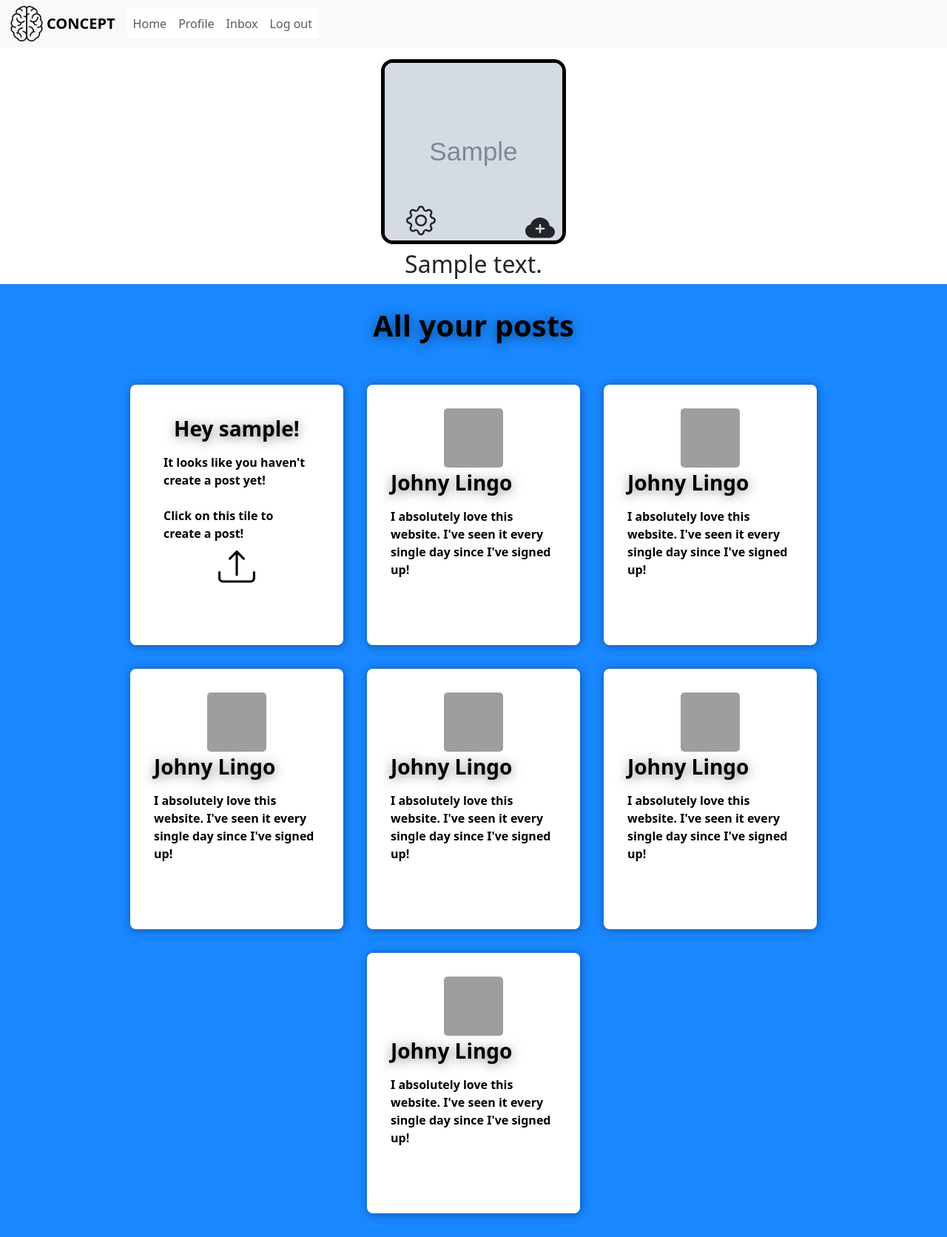
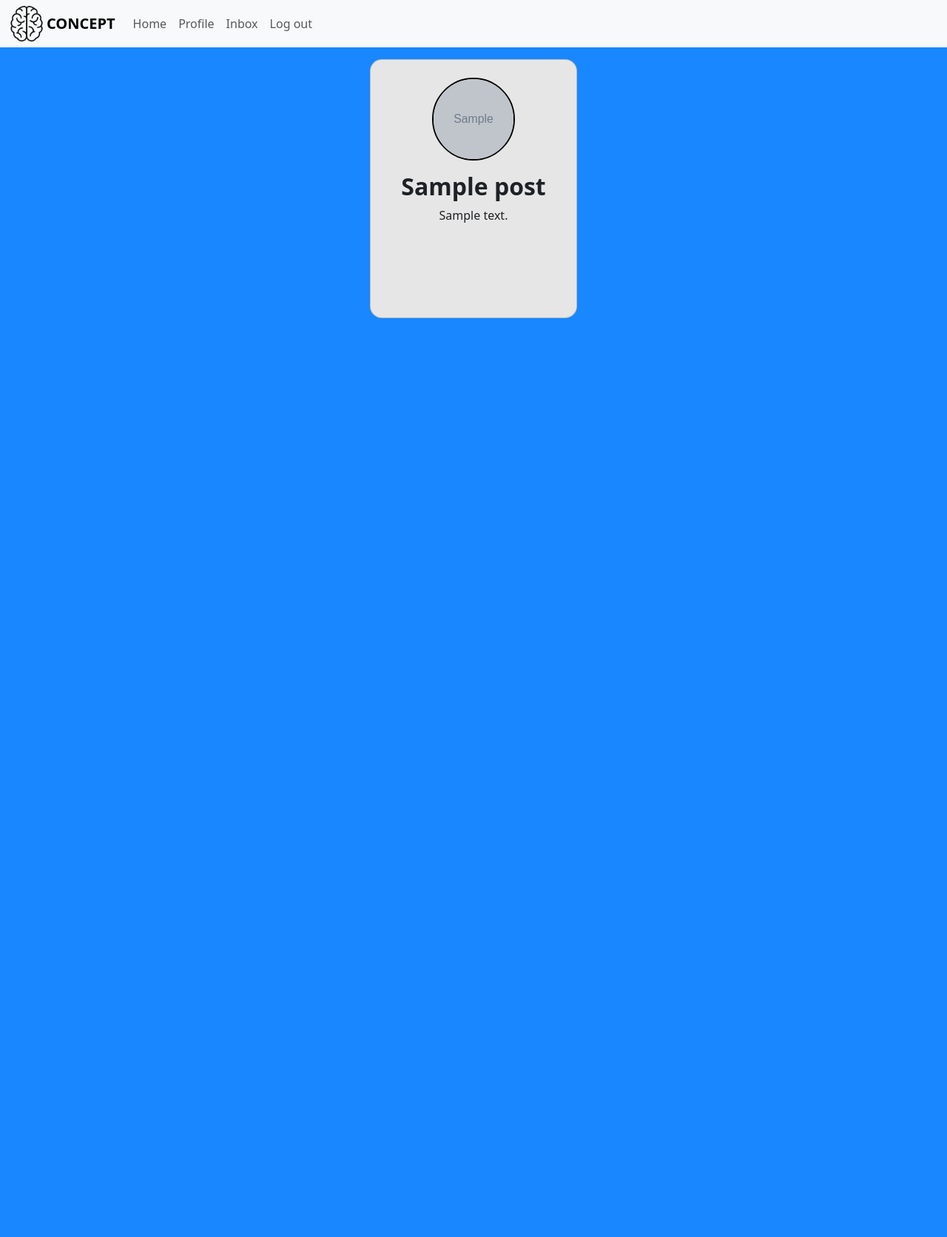
Before and after one commit to brandonoregan/concept, a Django app: page /profiles/profile in a window 1280 px wide. Shown: the whole page at 74% size. After the commit the page ends 430 px from the top, so only its background shows below. Run offline with Django 4.2, Linux system fonts and the light colour scheme; a user stored in the database is signed in; tables that the repository leaves empty hold one stand-in row (values such as "Sample post"); grey boxes marked "Sample" are stand-in pictures; some libraries are stand-ins or nearby versions; some web fonts are replaced; grey boxes are pictures that could not be loaded.

Commit message:
add re-style profile page, not complete

```diff
--- a/apps/profiles/static/profiles/css/profiles.css
+++ b/apps/profiles/static/profiles/css/profiles.css
@@ -1,14 +1,16 @@
-/* edit_profiles.html */
-/* edit_profiles.html */
+body {
+    background-color: var(--primary-blue);
+}
+
+.navbar {
+    background-color: white;
+}
 
 /* Profile picture container */
 .profilePicContainer {
-    width: 250px;
-    height: 250px;
     overflow: hidden;
     position: relative;
     border-radius: 1rem;
-    border: 5px solid black;
 }
 
 /* Profile picture container inner image */
@@ -21,15 +23,15 @@
 .editProfileForm {
     position: absolute;
     z-index: 999;
-    bottom: -.7rem;
-    right: -.2rem;
+    bottom: -1rem;
+    right: -1rem;
 }
 
 .editSettingsForm {
     position: absolute;
     z-index: 999;
-    bottom: 0;
-    left: 1rem;
+    bottom: .5rem;
+    left: .5rem;
 }
 
 .custom-file-upload {
@@ -40,107 +42,83 @@
     border-radius: 4px;
 }
 
-.topSection {
-    /* background-color: lightgray; */
+#userPosts {
+    max-width: 1100px;
+    width: 100%;
+    display: flex;
+    justify-content: center;
+    font-weight: 700;
+    flex-wrap: wrap;
 }
 
-/* Reviews Section */
-/* Reviews Section */
+.rowContainer {
+    display: flex;
+    justify-content: center;
+}
 
-.post {
+.cardContainer {
+    max-width: 280px;
+    max-height: 350px;
+    margin: 1rem;
+}
+
+.cardContainer button {
+    border: none;
+    background-color: transparent;
+    margin: 0;
+    padding: 0;
+}
+
+.card {
+    flex: 1;
+    background: white;
+    width: 280px;
+    min-width: 280px;
+    height: 350px;
+    text-align: center;
+    padding: 1.5rem 1rem 1rem 1rem;
+    border-radius: 1em;
+    filter: brightness(.9);
     display: flex;
     flex-direction: column;
     align-items: center;
-    text-align: center;
-    text-decoration: none;
-    color: black;
-    transition: all 0.2s ease;
-    padding: 2rem;
+    justify-content: start;
 }
 
-.post:hover,
-.post:active {
-    border-radius: .5rem;
+
+
+.aboutText {
+    max-height: 100%;
+    overflow: hidden;
+    text-overflow: ellipsis;
 }
 
-.post img{
-    width: 5rem;
-    height: 5rem;
-    object-fit: cover;
-    border-radius: 5px;
+.card h2 {
+    text-align: center;
+    font-weight: 900;
+    /* text-shadow: 0 2px 5px rgba(0,0,0,0.5); */
 }
 
-.rating img {
-    height: 3rem;
-    width: 3rem;
+.card.highlight {
+filter: brightness(1)
 }
 
-.post h3 {
-    margin: 0.25rem 0;
-    font-weight: 900;
-    text-shadow: 0 2px 15px rgba(0,0,0,0.5);
-    text-align: left;
+
+.image-container {
+    width: 7rem;
+    height: 7rem;
+    min-height: 7rem;
+    max-height: 7rem;
+    /* position: relative; */
+    /* background-size: cover; */
     margin-bottom: 1rem;
+    border-radius: 50%;
+    border: 2px solid black;
+    }
+
+.image-container img {
+    border-radius: 50%;
+    height: 100%;
+    width: 100%;
+    object-fit: cover;
 }
-
-.post p {
-    text-align: left;
-    font-weight: 700;
-    font-family: 1.5rem;
-    margin: 0;
-}
-
-#userPosts {
-    background-color: var(--primary-blue);
-    padding: 2rem;
-    /* width: 100%; */
-    display: flex;
-    justify-content: center;
-    flex-direction: column;
-    font-weight: 700;
-}
-
-#userPosts h2 {
-    text-align: center;
-    font-weight: 900;
-    text-shadow: 0 2px 15px rgba(0,0,0,0.5);
-}
-
-#userPosts ul {
-    list-style: none;
-    margin: 0;
-    padding: 0;
-    display: flex;
-    justify-content: center;
-    flex-wrap: wrap;
-    gap: 2rem;
-}
-
-#userPosts li {
-    box-shadow: 1px 1px 12px rgba(0, 0, 0, 0.4);
-    border-radius: .5rem;
-    width: 18rem;
-    min-width: 18rem;
-    max-width: 18rem;
-    height: 22rem;
-    overflow: hidden;
-}
-
-.reviewsTitle {
-    font-size: 2.5rem;
-    color: black;
-    font-weight: 900;
-    text-shadow: 0 2px 10px rgba(0,0,0,0.2);
-}
-
-.userPostSection {
-    /* background-color: var(--primary-blue); */
-}
-
-li {
-    background-color: white;
-}
-
-li:hover {
-    transform: scale(1.1);
-}
--- a/apps/profiles/templates/profiles/includes/post.html
+++ b/apps/profiles/templates/profiles/includes/post.html
@@ -1,11 +1,19 @@
 {% load static %}
 
-<li>
-    <div class="post">
-            <img src="{% static 'images/brandon.jpg' %}" class="postImage">
-            <div class="post__content">
-                <h3>Johny Lingo</h3>
-                <p>I absolutely love this website. I've seen it every single day since I've signed up! </p>
+<div class="cardContainer">
+    <form class="" action="{% if post.id is not None %}{% url 'post_single' post_id=post.id %}{% else %}{% endif %}" method="GET">
+        <button type="submit" class="">
+            <div class="card">
+                <div class="image-container">
+                    {% if post.post_image %}
+                        <img src="{{ post.post_image.url }}" alt="Post Image">
+                    {% else %}
+                        <img src="{% static 'images/no-image.jpg' %}" alt="No image available">
+                    {% endif %}
+                </div>
+                <h2>{{ post.title }}</h2>
+                <p class="aboutText">{{ post.about }}</p>
             </div>
-    </div>
-</li>
+        </button>
+    </form>
+</div>
--- a/apps/profiles/templates/profiles/profile.html
+++ b/apps/profiles/templates/profiles/profile.html
@@ -14,86 +14,18 @@
 
 {% block content %}
 <div class="container-fluid">
-    <div class="row topSection">
-        <div class="col d-flex justify-content-center mt-3 mb-2">
-            <div class="profilePicContainer position-relative">
-                {% if profile_picture is not None %}
-                    <img class="profilePic" src="{{ profile_picture.url }}" alt="Profile Picture">
-                <!-- If user does not have a display picture -->
-                {% else %}
-                    <svg
-                        xmlns="http://www.w3.org/2000/svg"
-                        width="135"
-                        height="135"
-                        fill="currentColor"
-                        class="bi bi-person-circle"
-                        viewBox="0 0 16 16"
-                    >
-                        <path d="M11 6a3 3 0 1 1-6 0 3 3 0 0 1 6 0z" />
-                        <path
-                        fill-rule="evenodd"
-                        d="M0 8a8 8 0 1 1 16 0A8 8 0 0 1 0 8zm8-7a7 7 0 0 0-5.468 11.37C3.242 11.226 4.805 10 8 10s4.757 1.225 5.468 2.37A7 7 0 0 0 8 1z"
-                        />
-                    </svg>
-                {% endif %}
-                <!-- Profile and Bio Button -->
-                <form class="editProfileForm" method="get" action="{% url 'edit_profile' %}">
-                    <button class="btn" type="submit">
-                        <svg xmlns="http://www.w3.org/2000/svg" width="40" height="40" fill="currentColor" class="bi bi-cloud-plus-fill" viewBox="0 0 16 16">
-                        <path d="M8 2a5.53 5.53 0 0 0-3.594 1.342c-.766.66-1.321 1.52-1.464 2.383C1.266 6.095 0 7.555 0 9.318 0 11.366 1.708 13 3.781 13h8.906C14.502 13 16 11.57 16 9.773c0-1.636-1.242-2.969-2.834-3.194C12.923 3.999 10.69 2 8 2m.5 4v1.5H10a.5.5 0 0 1 0 1H8.5V10a.5.5 0 0 1-1 0V8.5H6a.5.5 0 0 1 0-1h1.5V6a.5.5 0 0 1 1 0"/></svg>
-                    </button>
-                </form>
-                <!-- Settings Wheel Button -->
-                {% include 'profiles/includes/profile_settings_form.html' %}
-            </div>
-        </div>
-        <h2 class="text-center ">{{ current_user.profile.bio }}</h2>
-    </div>
-    <div class="row userPostSection">
+    <!-- Will be main page row -->
+    <div class="row rowContainer">
         <div class="col" id="userPosts">
-                <!-- TODO -- Write function that changes the title of all your posts deoending on who is visting the page. -->
-                <h2 class="reviewsTitle">All your posts</h2>
-                <ul class="mt-md-5">
-                    <li>
-                        <form action="{% url 'post_create' %}" method="get" class="">
-                            <button type="submit" class="btn">
-                                <div class="post">
-                                        <h3>Hey {{ current_user }}!</h3>
-                                        <p>It looks like you haven't create a post yet! <br><br> Click on this tile to create a post!<p>
-                                        <svg xmlns="http://www.w3.org/2000/svg" width="50" height="50" fill="currentColor" class="bi bi-upload mt-2 " viewBox="0 0 16 16">
-                                            <path d="M.5 9.9a.5.5 0 0 1 .5.5v2.5a1 1 0 0 0 1 1h12a1 1 0 0 0 1-1v-2.5a.5.5 0 0 1 1 0v2.5a2 2 0 0 1-2 2H2a2 2 0 0 1-2-2v-2.5a.5.5 0 0 1 .5-.5"/>
-                                            <path d="M7.646 1.146a.5.5 0 0 1 .708 0l3 3a.5.5 0 0 1-.708.708L8.5 2.707V11.5a.5.5 0 0 1-1 0V2.707L5.354 4.854a.5.5 0 1 1-.708-.708z"/>
-                                          </svg>
-                                </div>
-                            </button>
-                        </form>
-                    </li>
-                    {% if user_posts %}
-                        {% for post in user_posts %}
-                        {% include 'profiles/includes/post.html' %}
-                        {% endfor %}
-                    {% else %}
-                    <li>
-                        <form action="{% url 'post_create' %}" method="get" class="">
-                            <button type="submit" class="btn">
-                                <div class="post">
-                                        <h3>Hey {{ current_user }}!</h3>
-                                        <p>It looks like you haven't create a post yet! <br><br> Click on this tile to create a post!<p>
-                                        <svg xmlns="http://www.w3.org/2000/svg" width="50" height="50" fill="currentColor" class="bi bi-upload mt-2 " viewBox="0 0 16 16">
-                                            <path d="M.5 9.9a.5.5 0 0 1 .5.5v2.5a1 1 0 0 0 1 1h12a1 1 0 0 0 1-1v-2.5a.5.5 0 0 1 1 0v2.5a2 2 0 0 1-2 2H2a2 2 0 0 1-2-2v-2.5a.5.5 0 0 1 .5-.5"/>
-                                            <path d="M7.646 1.146a.5.5 0 0 1 .708 0l3 3a.5.5 0 0 1-.708.708L8.5 2.707V11.5a.5.5 0 0 1-1 0V2.707L5.354 4.854a.5.5 0 1 1-.708-.708z"/>
-                                          </svg>
-                                </div>
-                            </button>
-                        </form>
-                    </li>
-                    {% endif %}
-                    {% include 'profiles/includes/post.html' %}
-                    {% include 'profiles/includes/post.html' %}
-                    {% include 'profiles/includes/post.html' %}
-                    {% include 'profiles/includes/post.html' %}
-                    {% include 'profiles/includes/post.html' %}
-                </ul>
+            {% if user_posts %}
+                    {% for post in user_posts %}
+                        {% if forloop.counter == 2 %}
+                            {% include 'profiles/includes/profile_card.html' %}
+                        {% else %}
+                            {% include 'profiles/includes/post.html' %}
+                        {% endif %}
+                    {% endfor %}
+            {% endif %}
         </div>
     </div>
 </div>
--- a/apps/profiles/views.py
+++ b/apps/profiles/views.py
@@ -20,6 +20,7 @@ def profile(request):
 
     if Post.objects.filter(author=request.user).exists():
         user_posts = Post.objects.filter(author=request.user)
+        print(user_posts)
     else:
         user_posts = None
 
```
Also changed, not shown: apps/profiles/templates/profiles/includes/profile_card.html (added, +38 -0 lines).
